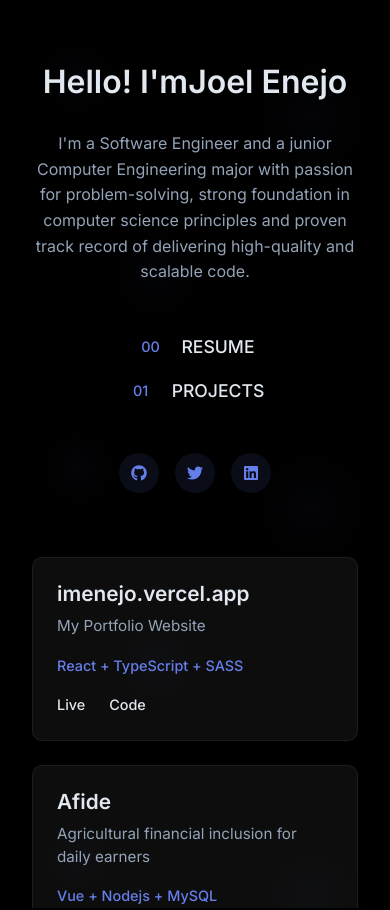
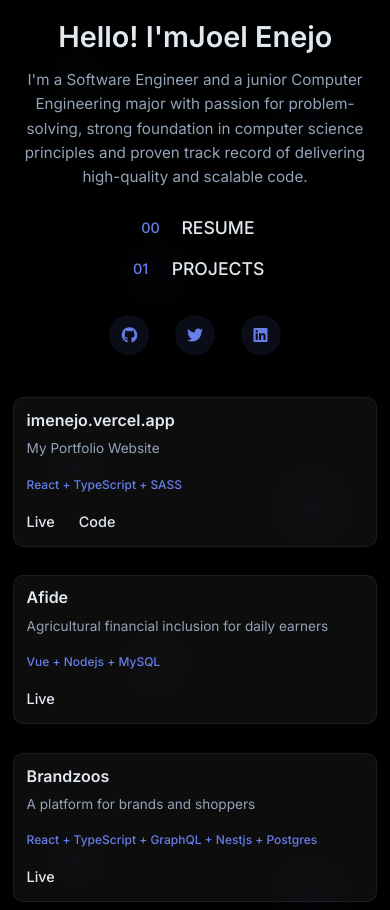
Before and after one commit to elcanaoel/imjoel, a website: page index.html in a window 390 px wide. Shown: the top 910 px of the page. Drawn offline with Linux system fonts and the light colour scheme.

Commit message:
Enhance mobile responsiveness and add animations: Improve mobile layout, add staggered animations, and optimize for all screen sizes

```diff
--- a/styles.css
+++ b/styles.css
@@ -131,6 +131,7 @@ p {
     width: 50%;
     padding: 0 2rem;
     z-index: 1;
+    animation: slideInLeft 1s ease-out;
 }
 
 .hero-content {
@@ -242,6 +243,7 @@ p {
     padding: 2rem;
     z-index: 1;
     transition: transform 0.4s cubic-bezier(0.4, 0, 0.2, 1);
+    animation: slideInRight 1s ease-out 0.2s both;
 }
 
 .hero-right:hover {
@@ -780,6 +782,77 @@ section {
     }
 }
 
+@keyframes slideInUp {
+    from {
+        opacity: 0;
+        transform: translateY(30px);
+    }
+    to {
+        opacity: 1;
+        transform: translateY(0);
+    }
+}
+
+@keyframes fadeInScale {
+    from {
+        opacity: 0;
+        transform: scale(0.9);
+    }
+    to {
+        opacity: 1;
+        transform: scale(1);
+    }
+}
+
+@keyframes pulse {
+    0%, 100% {
+        transform: scale(1);
+    }
+    50% {
+        transform: scale(1.05);
+    }
+}
+
+@keyframes bounceIn {
+    0% {
+        opacity: 0;
+        transform: scale(0.3);
+    }
+    50% {
+        opacity: 1;
+        transform: scale(1.05);
+    }
+    70% {
+        transform: scale(0.9);
+    }
+    100% {
+        opacity: 1;
+        transform: scale(1);
+    }
+}
+
+@keyframes slideInLeft {
+    from {
+        opacity: 0;
+        transform: translateX(-50px);
+    }
+    to {
+        opacity: 1;
+        transform: translateX(0);
+    }
+}
+
+@keyframes slideInRight {
+    from {
+        opacity: 0;
+        transform: translateX(50px);
+    }
+    to {
+        opacity: 1;
+        transform: translateX(0);
+    }
+}
+
 /* Loading states and transitions */
 .btn,
 .project-card,
@@ -862,7 +935,7 @@ html {
     scrollbar-width: none;
 }
 
-/* Mobile Responsive Styles */
+/* Enhanced Mobile Responsive Styles */
 @media (max-width: 1023px) {
     body {
         overflow: auto;
@@ -870,64 +943,150 @@ html {
         height: auto;
     }
 
+    .hero {
+        min-height: auto;
+        padding: 1rem 0;
+    }
+
+    .hero-container {
+        height: auto;
+        display: flex;
+        flex-direction: column;
+    }
+
     .hero-left {
         position: static;
         width: 100%;
         height: auto;
-        padding: 2rem;
+        padding: 1.5rem;
+        order: 1;
     }
 
     .hero-right {
         position: static;
         width: 100%;
         height: auto;
-        padding: 2rem;
+        padding: 1.5rem;
         overflow-y: visible;
+        order: 2;
     }
 
     .projects-showcase {
         grid-template-columns: 1fr;
         gap: 1.5rem;
+        margin-top: 2rem;
     }
 
     .hero-content {
         text-align: center;
+        animation: slideInUp 0.8s ease-out;
     }
 
     .hero-title {
         font-size: 2.5rem;
+        margin-bottom: 1.5rem;
+        animation: fadeInScale 1s ease-out 0.2s both;
     }
 
     .hero-description {
         text-align: center;
         margin-left: auto;
         margin-right: auto;
+        max-width: 100%;
+        animation: fadeInUp 1s ease-out 0.4s both;
     }
 
     .hero-nav {
         text-align: center;
+        margin-bottom: 2rem;
+        animation: fadeInUp 1s ease-out 0.6s both;
     }
 
     .nav-item {
         justify-content: center;
+        margin-bottom: 1.5rem;
     }
 
     .social-links {
         justify-content: center;
+        animation: fadeInUp 1s ease-out 0.8s both;
     }
+
+    .project-item {
+        animation: slideInUp 0.6s ease-out;
+        animation-fill-mode: both;
+    }
+
+    .project-item:nth-child(1) { animation-delay: 0.1s; }
+    .project-item:nth-child(2) { animation-delay: 0.2s; }
+    .project-item:nth-child(3) { animation-delay: 0.3s; }
+    .project-item:nth-child(4) { animation-delay: 0.4s; }
+    .project-item:nth-child(5) { animation-delay: 0.5s; }
+    .project-item:nth-child(6) { animation-delay: 0.6s; }
+    .project-item:nth-child(7) { animation-delay: 0.7s; }
+    .project-item:nth-child(8) { animation-delay: 0.8s; }
 }
 
 @media (max-width: 767px) {
+    .hero {
+        padding: 0.5rem 0;
+    }
+
+    .hero-left, .hero-right {
+        padding: 1rem;
+    }
+
     .hero-title {
         font-size: 2rem;
+        line-height: 1.2;
+        margin-bottom: 1rem;
     }
 
     .hero-description {
         font-size: 1rem;
+        line-height: 1.6;
+        margin-bottom: 2rem;
+    }
+
+    .nav-item {
+        margin-bottom: 1rem;
+    }
+
+    .nav-link {
+        font-size: 1rem;
+    }
+
+    .social-link {
+        width: 45px;
+        height: 45px;
+        margin: 0 0.5rem;
+    }
+
+    .projects-showcase {
+        gap: 1rem;
+        margin-top: 1rem;
+    }
+
+    .project-item {
+        padding: 1rem;
+        margin-bottom: 1rem;
+    }
+
+    .project-item h3 {
+        font-size: 1.1rem;
+    }
+
+    .project-item p {
+        font-size: 0.9rem;
+    }
+
+    .project-tech {
+        font-size: 0.8rem;
     }
 
     .skills-grid {
         grid-template-columns: 1fr;
+        gap: 1rem;
     }
 
     .exp-header {
@@ -943,6 +1102,7 @@ html {
     .education-item, .cert-item {
         flex-direction: column;
         align-items: flex-start;
+        padding: 0.8rem;
     }
 
     .edu-date, .cert-date {
@@ -953,14 +1113,130 @@ html {
         flex-direction: column;
         align-items: flex-start;
         gap: 1rem;
+        padding: 1rem;
     }
 
     .resume-header h2 {
-        font-size: 2rem;
+        font-size: 1.8rem;
+    }
+
+    .download-btn {
+        width: 100%;
+        text-align: center;
+        padding: 1rem;
+        font-size: 1rem;
     }
 
     .profile-image {
         width: 0.000000005px;
         height: 0.000000005px;
     }
+
+    /* Enhanced mobile animations */
+    .hero-content {
+        animation: slideInUp 0.6s ease-out;
+    }
+
+    .hero-title {
+        animation: fadeInScale 0.8s ease-out 0.1s both;
+    }
+
+    .hero-description {
+        animation: fadeInUp 0.8s ease-out 0.2s both;
+    }
+
+    .hero-nav {
+        animation: fadeInUp 0.8s ease-out 0.3s both;
+    }
+
+    .social-links {
+        animation: fadeInUp 0.8s ease-out 0.4s both;
+    }
 }
+
+/* Extra small mobile devices */
+@media (max-width: 480px) {
+    .hero-left, .hero-right {
+        padding: 0.8rem;
+    }
+
+    .hero-title {
+        font-size: 1.8rem;
+        line-height: 1.1;
+    }
+
+    .hero-description {
+        font-size: 0.95rem;
+        margin-bottom: 1.5rem;
+    }
+
+    .nav-item {
+        margin-bottom: 0.8rem;
+    }
+
+    .nav-link {
+        font-size: 0.95rem;
+    }
+
+    .social-link {
+        width: 40px;
+        height: 40px;
+        margin: 0 0.3rem;
+    }
+
+    .project-item {
+        padding: 0.8rem;
+        margin-bottom: 0.8rem;
+    }
+
+    .project-item h3 {
+        font-size: 1rem;
+    }
+
+    .project-item p {
+        font-size: 0.85rem;
+    }
+
+    .project-tech {
+        font-size: 0.75rem;
+    }
+
+    .resume-header h2 {
+        font-size: 1.6rem;
+    }
+
+    .download-btn {
+        padding: 0.8rem;
+        font-size: 0.95rem;
+    }
+}
+
+/* Landscape mobile orientation */
+@media (max-width: 767px) and (orientation: landscape) {
+    .hero {
+        min-height: auto;
+        padding: 0.5rem 0;
+    }
+
+    .hero-left, .hero-right {
+        padding: 0.5rem;
+    }
+
+    .hero-title {
+        font-size: 1.8rem;
+        margin-bottom: 0.8rem;
+    }
+
+    .hero-description {
+        font-size: 0.9rem;
+        margin-bottom: 1rem;
+    }
+
+    .nav-item {
+        margin-bottom: 0.5rem;
+    }
+
+    .social-links {
+        margin-top: 1rem;
+    }
+}
```
